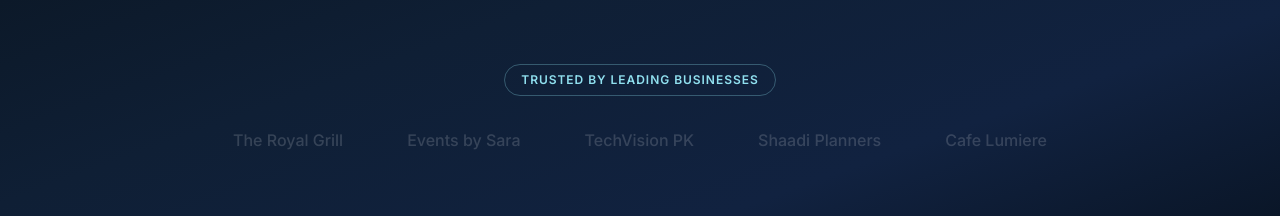
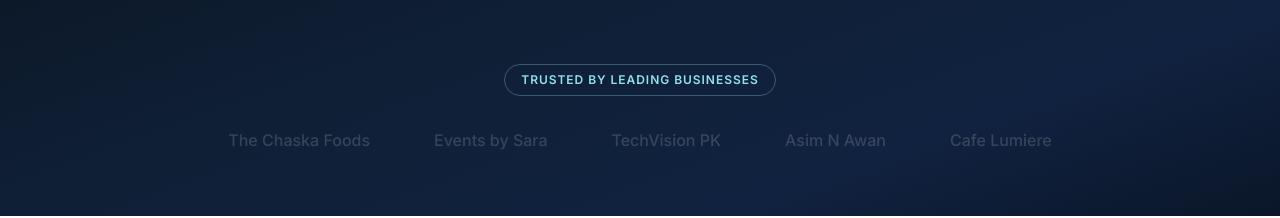
Before and after one commit to MNabeel-khan/Aquawraps-website, a React (Vite) app: page / in a window 1280 px wide. Shown: the part 900-1118 px from the top of the page. Built offline with nearby package versions, Linux system fonts and the light colour scheme.

Commit message:
Update TrustedBy.tsx

```diff
--- a/src/sections/TrustedBy.tsx
+++ b/src/sections/TrustedBy.tsx
@@ -1,10 +1,10 @@
 import { useEffect, useRef, useState } from 'react'
 
 const clients = [
-  'The Royal Grill',
+  'The Chaska Foods',
   'Events by Sara',
   'TechVision PK',
-  'Shaadi Planners',
+  'Asim N Awan',
   'Cafe Lumiere',
 ]
 
```
